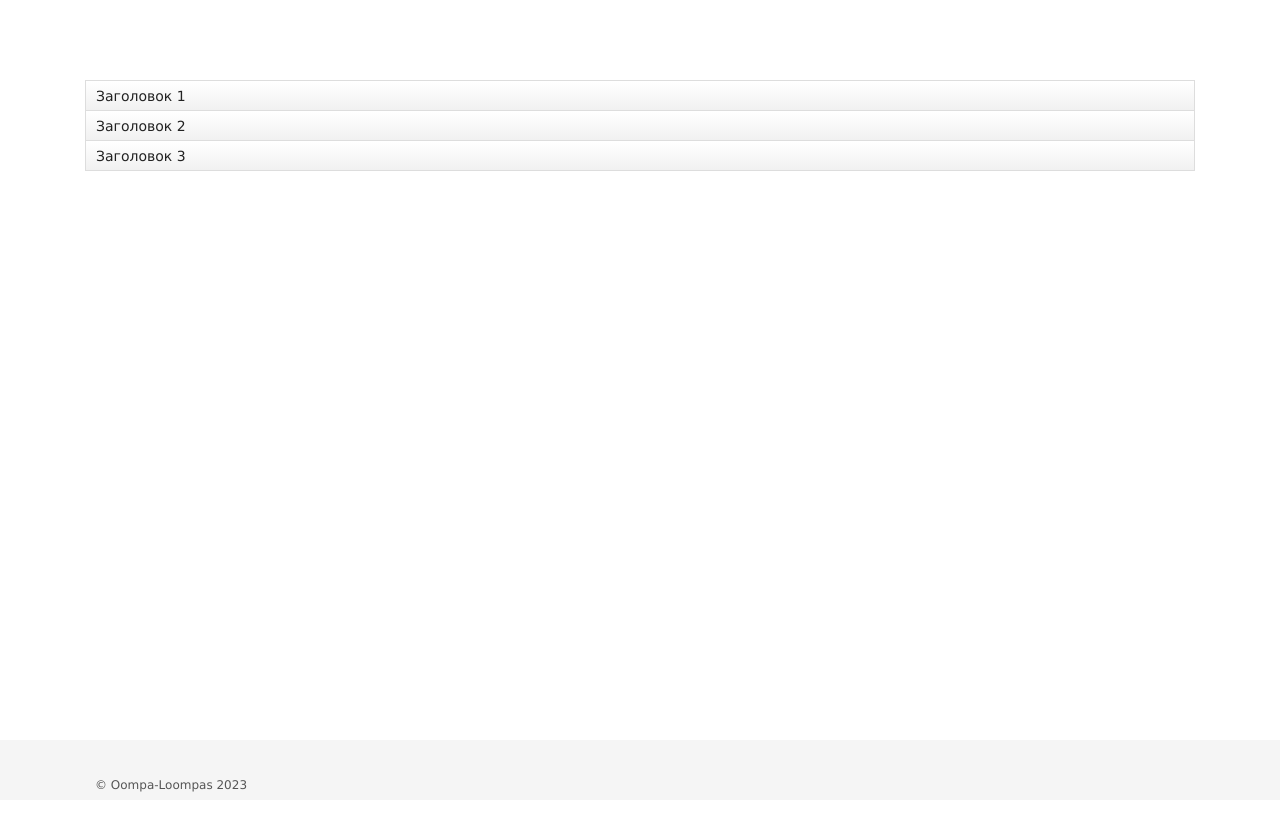
After one commit to 4eshir/more-hack, a Yii app: template views/faq/index.php in a window 1280 px wide. The commit adds this page. Run offline with PHP 8.4 and a stand-in for Yii, Linux system fonts and the light colour scheme; the template is opened without the code that fills it, so the values that code supplies are empty; some libraries are stand-ins or nearby versions.

Commit message:
08-04-2023

```diff
--- /dev/null
+++ b/views/faq/index.php
@@ -0,0 +1,45 @@
+<style>
+h2 {
+color: #002850; font-size: 30px; font-weight: normal;
+padding: 45px 0 15px;cursor:pointer;
+}
+.accordion {
+border: 1px solid #ddd; border-top: none; margin: 10px 0;
+float: left; width: 100%; position: relative;
+}
+.accordion a {
+display: block; text-decoration: none;
+
+}
+.accordion h2, .accordion a{
+background-color: #fff;
+background-image: url(gradient.jpg);
+background-image: -moz-linear-gradient(bottom, #f1f1f1, #fff);
+background-image: -ms-linear-gradient(bottom, #f1f1f1, #fff);
+background-image: -o-linear-gradient(bottom, #f1f1f1, #fff);
+background-image: -webkit-linear-gradient(bottom, #f1f1f1, #fff);
+background-image: linear-gradient(bottom, #f1f1f1, #fff);
+border-top: 1px solid #ddd;
+color: #222; font: 14px/30px 'Verdana', sans-serif;
+height: 30px; margin: 0; padding: 0; text-indent: 10px;
+}
+p {
+color: #555; font: 12px/18px 'Verdana', sans-serif;
+padding: 20px 10px;
+}
+
+a[href^="#accordion"] + *{display: none;}
+#accordion-css3 :target{display: block;}
+</style>
+
+<div id="accordion-css3" class="accordion">
+   <a href="#accordion-1">Заголовок 1</a>
+   <p id="accordion-1">Здесь находится контент...</p>
+   <a href="#accordion-2">Заголовок 2</a>
+   <p id="accordion-2">Здесь находится контент...</p>
+   <a href="#accordion-3">Заголовок 3</a>
+   <div id="accordion-3">
+      <p>Здесь находится контент...</p>
+      <p>Здесь находится контент...</p>
+   </div>
+</div>
--- a/views/layouts/main.php
+++ b/views/layouts/main.php
@@ -62,7 +62,10 @@ AppAsset::register($this);
             'items' => [
                 ['label' => 'Лидеры', 'url' => ['/site/leaderboard']],
                 ['label' => 'Пользователи', 'url' => ['/user/index']],
+                ['label' => 'Деловые игры', 'url' => ['/business-game/index']],
+                ['label' => 'Справочник онбординга', 'url' => ['/task/index']],
                 ['label' => 'Маркетплейс', 'url' => ['/product/market']],
+                ['label' => 'FAQ', 'url' => ['/faq/index']],
                 Yii::$app->user->isGuest ? (
                 ['label' => 'Войти', 'url' => ['/site/login']]
                 ) : (
@@ -93,6 +96,7 @@ AppAsset::register($this);
                 ['label' => 'Деловые игры', 'url' => ['/business-game/index']],
                 ['label' => 'Справочник онбординга', 'url' => ['/task/index']],
                 ['label' => 'Маркетплейс', 'url' => ['/product/market']],
+                ['label' => 'FAQ', 'url' => ['/faq/index']],
                 Yii::$app->user->isGuest ? (
                 ['label' => 'Войти', 'url' => ['/site/login']]
                 ) : (
```
Also changed, not shown: controllers/FaqController.php (added, +26 -0 lines), models/TypeOrg.php (added, +56 -0 lines), models/User.php (+21 -3 lines), views/lk/common.php (+8 -0 lines).
